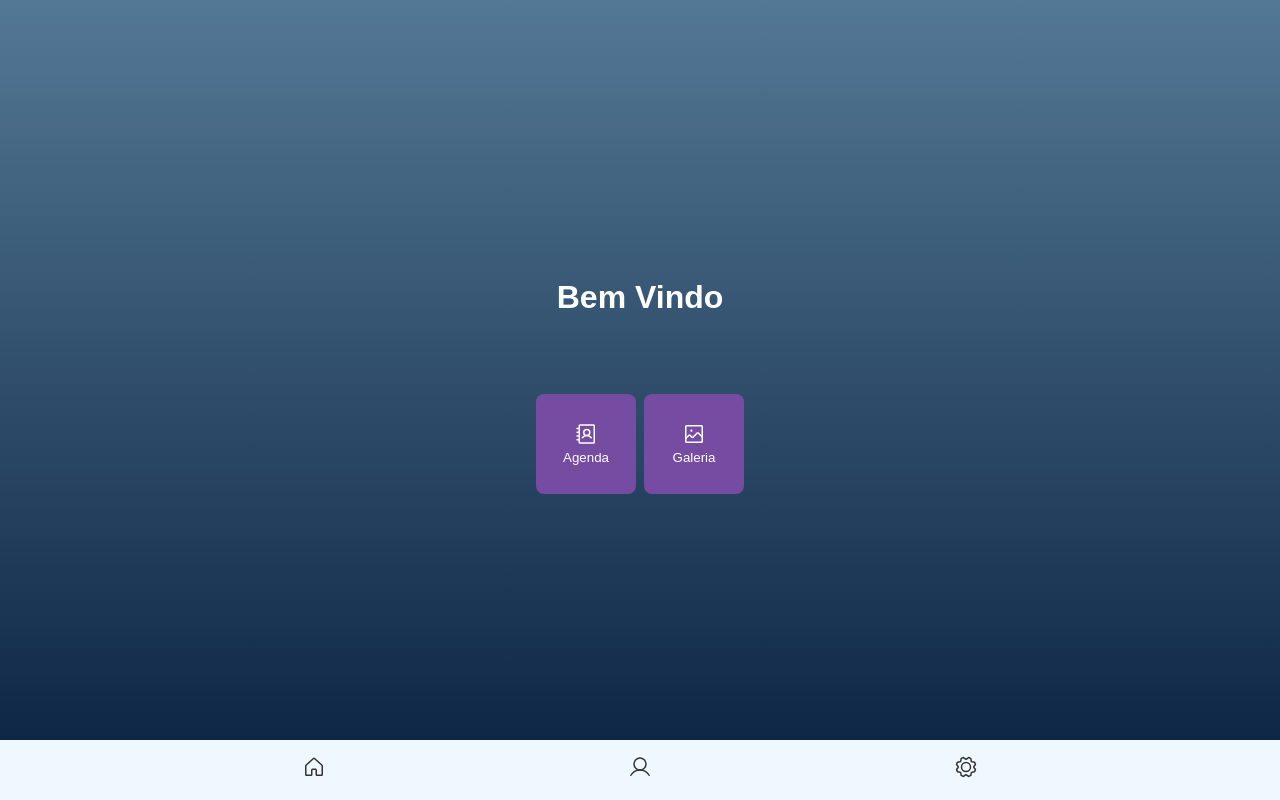
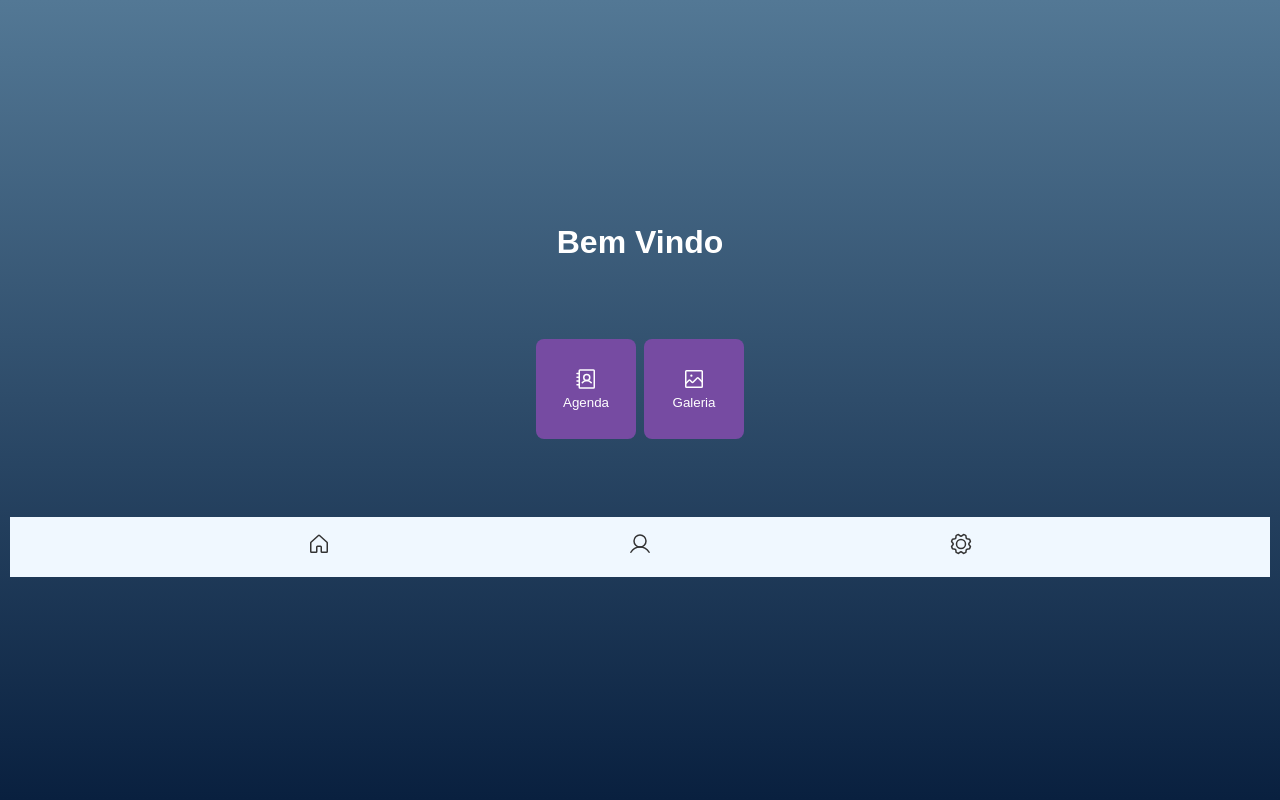
Before and after one commit to oFerrari/app-example-react, a React (Vite) app: page / in a window 1280 px wide. Built offline with nearby package versions, Linux system fonts and the light colour scheme.

Commit message:
🚧 Estlizando Cards

```diff
--- a/src/components/ContactCard/index.tsx
+++ b/src/components/ContactCard/index.tsx
@@ -12,7 +12,7 @@ export function ContactCard({contactData}:ContactCardProps){
     return(
         <>
             <div className="cards">
-                <img src="picture.medium" alt="" />
+                <img src={picture.medium} alt="" />
                 <div>
                     <h2>Alma Richardson</h2>
                     <p className='email'> alma.richardson@example.com</p>
--- a/src/components/ContactCard/style.css
+++ b/src/components/ContactCard/style.css
@@ -1,6 +1,8 @@
 .cards img{
     clip-path: circle();
     margin-right: 30px;
+    width: 100px;
+    image-rendering: optimizeQuality;
 }
 .email{
     text-decoration: none;
--- a/src/components/NavBarMenu/style.css
+++ b/src/components/NavBarMenu/style.css
@@ -2,12 +2,13 @@
     width: 100%;
     height: 60px;
     background-color: aliceblue;
-    position: absolute;
+    position: relative;
     left: 0;
     bottom: 0;
     display: flex;
     align-items: center;
     justify-content: space-evenly;
+
 }
 .navbar-menu a,.navbar-menu a:visited{
     color: #333;
```
